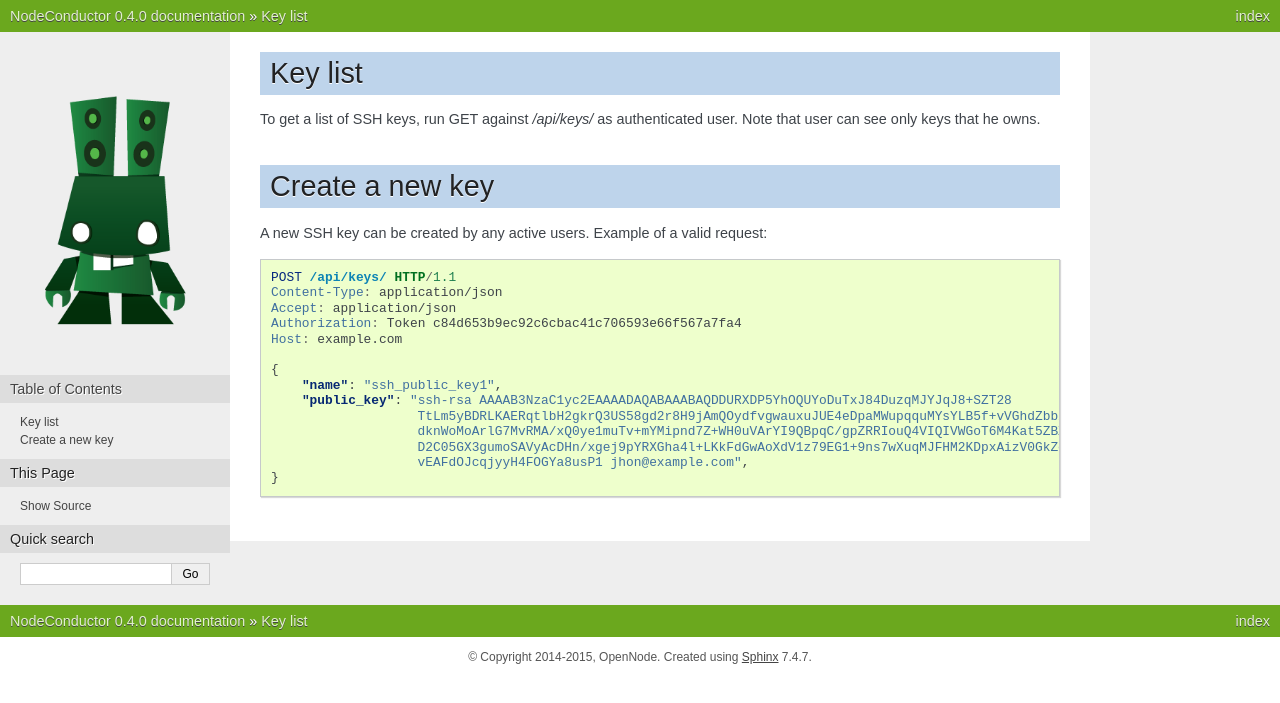
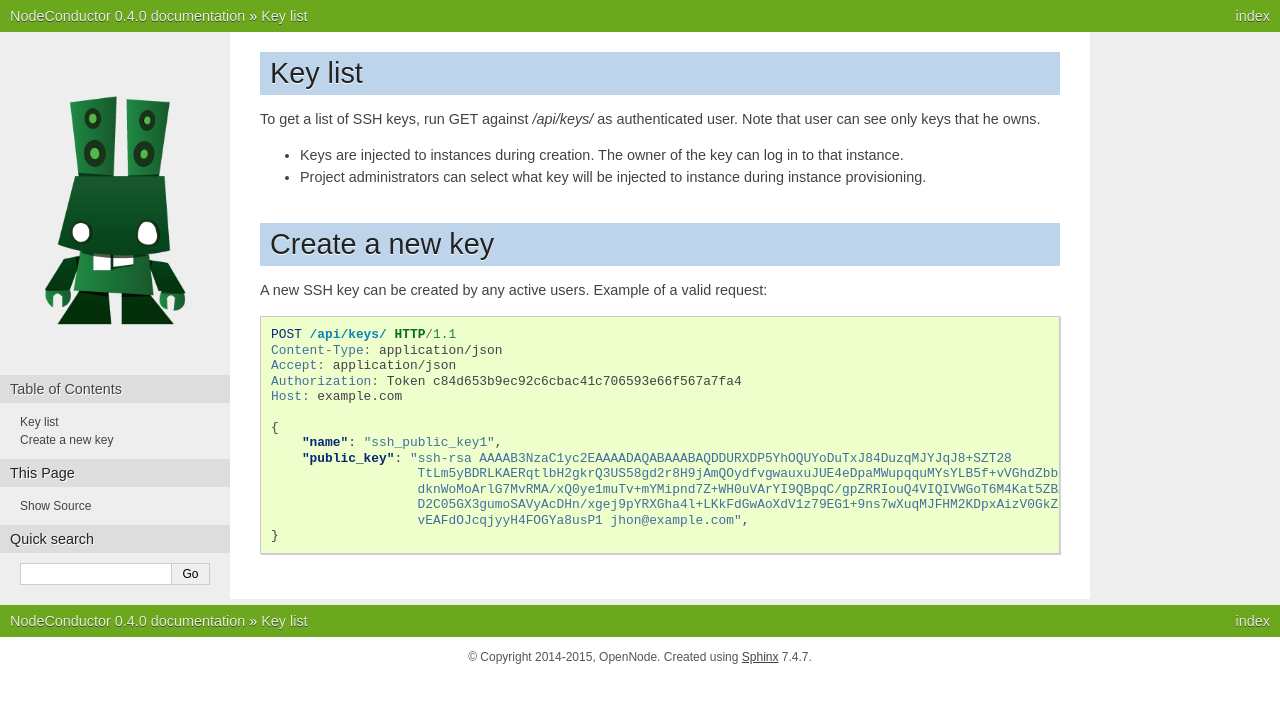
Before and after one commit to opennode/waldur-core, a Sphinx documentation site: the page built from docs/api/key.rst, in a window 1280 px wide. Shown: the top 703 px of the page. Built offline with Sphinx 7.4.7, drawn with Linux system fonts in a browser that asks for light colours.

Commit message:
Change key docs
nc-138

```diff
--- a/docs/api/key.rst
+++ b/docs/api/key.rst
@@ -3,6 +3,9 @@ Key list
 
 To get a list of SSH keys, run GET against */api/keys/* as authenticated user.
 Note that user can see only keys that he owns.
+
+- Keys are injected to instances during creation. The owner of the key can log in to that instance.
+- Project administrators can select what key will be injected to instance during instance provisioning.
 
 Create a new key
 ----------------
```
